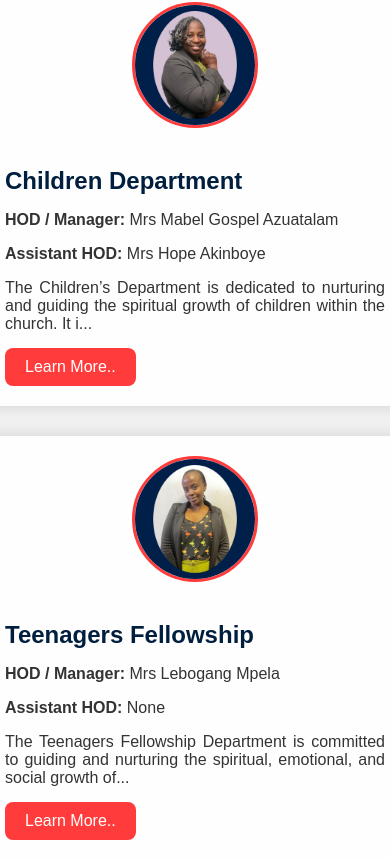
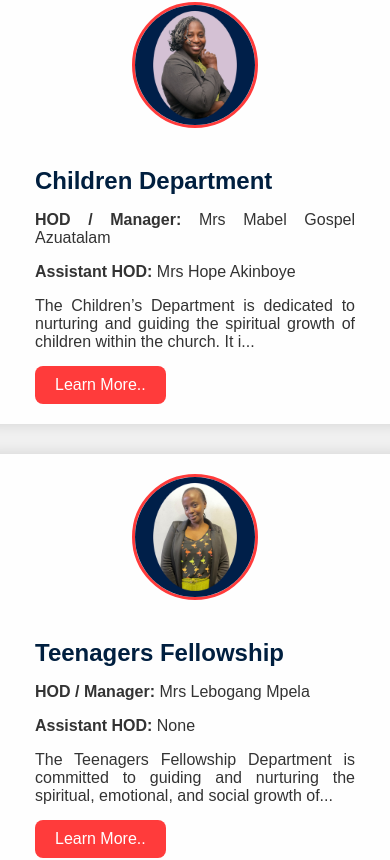
Before and after one commit to MpilwenhleNsibande/Rhema-Chapel-Website, a React (Vite) app: page /about in a window 390 px wide. Shown: the part 4156-5016 px from the top of the page. Built offline with nearby package versions, Linux system fonts and the light colour scheme.

Commit message:
Fixed mobile view (departments text)

```diff
--- a/src/styles/About.css
+++ b/src/styles/About.css
@@ -507,7 +507,8 @@
   @media (max-width: 768px) {
     .department-text {
       text-align: left;
-      margin: 0 10px;
+      margin-right: 40px;
+      margin-left: 40px;
     }
   }
 
```
